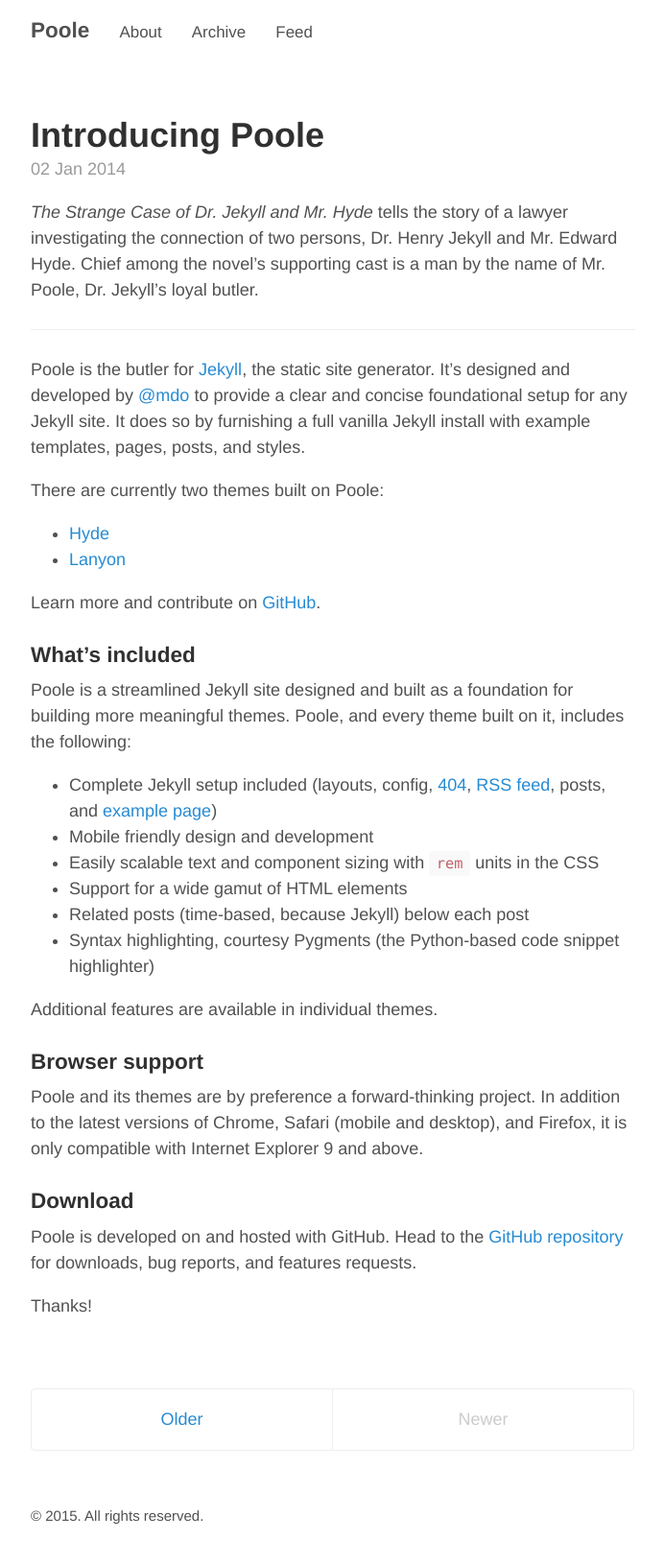
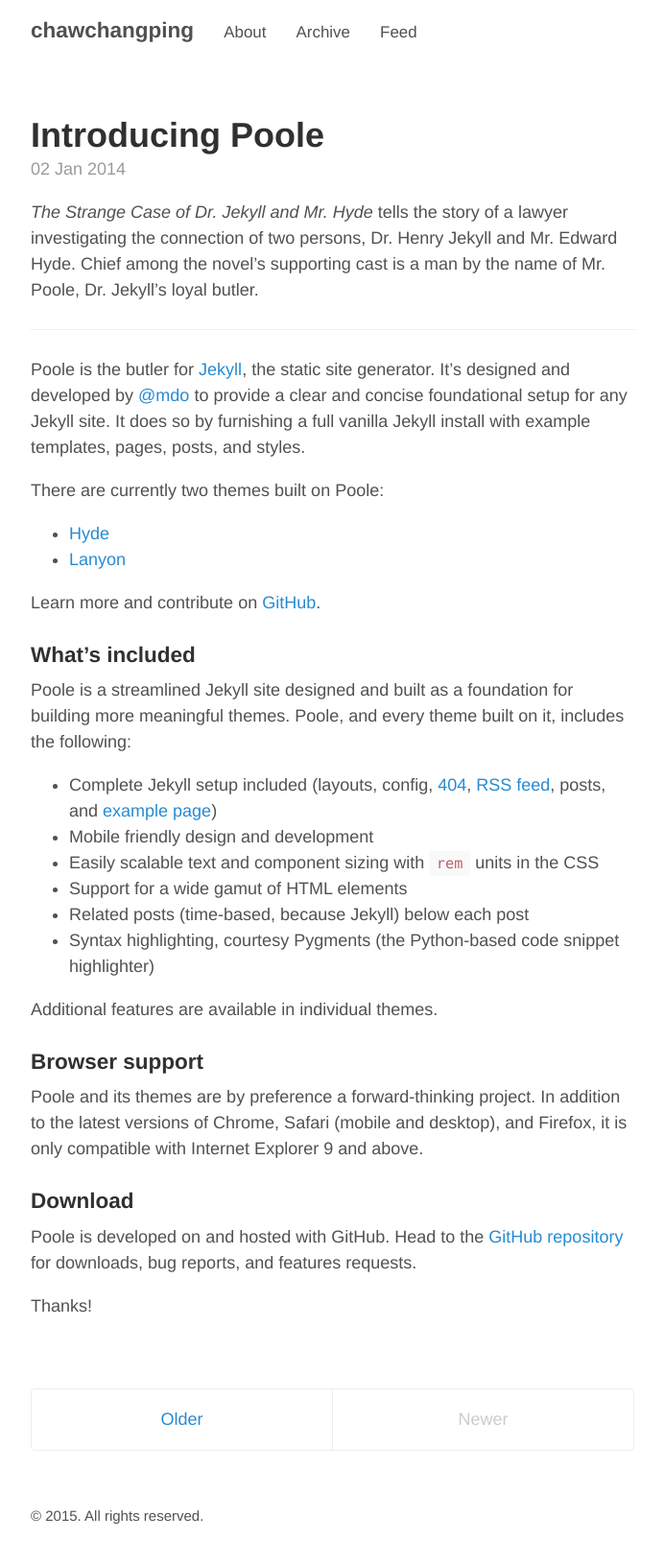
Before and after one commit to chawchangping/-chawchangping.github.io, a Jekyll site: the page built from index.html, in a window 1280 px wide. Shown: the whole page at 96% size, without its empty margins (293-985 px from the left). Built offline with Jekyll 4.4.1, drawn with Linux system fonts in a browser that asks for light colours; the list of posts is cut into pages by our own code.

Commit message:
Update _config.yml

```diff
--- a/_config.yml
+++ b/_config.yml
@@ -5,8 +5,8 @@
 relative_permalinks: true
 
 # Setup
-title:               Poole
-tagline:             The Jekyll Butler
+title:               chawchangping
+tagline:             This is Chawchang
 url:                 http://getpoole.com
 paginate:            1
 baseurl:             ""
```
